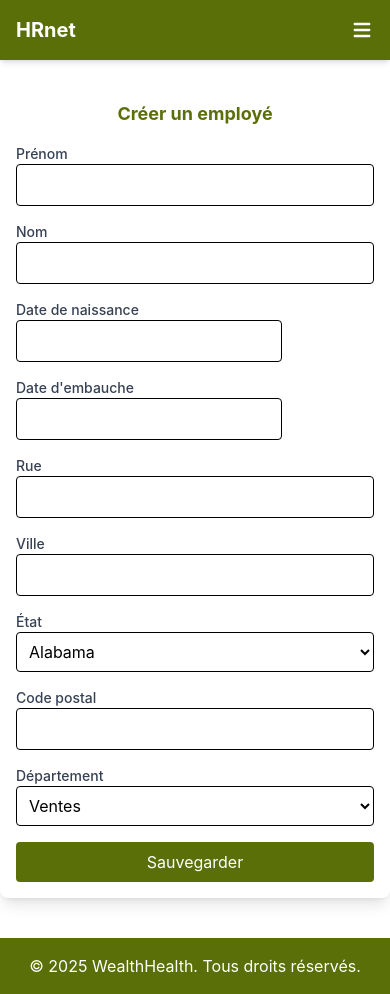
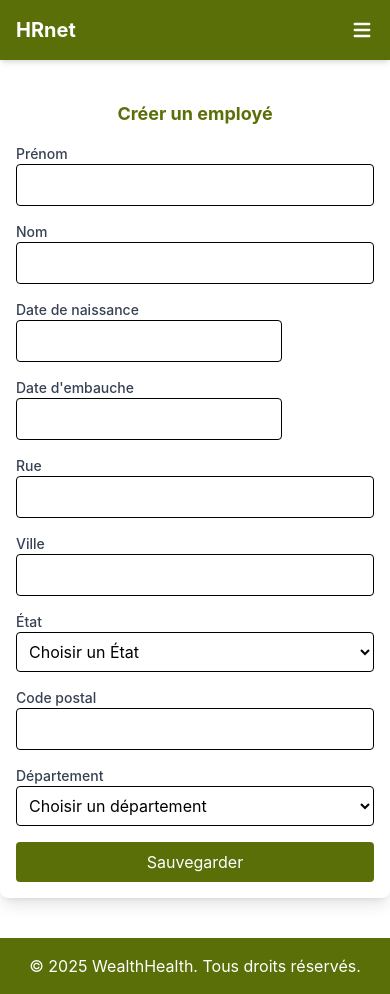
Before and after one commit to stephanievanoverberghe/ocr-p14-hrnet, a React (Vite) app: page / in a window 390 px wide. Built offline with nearby package versions, Linux system fonts and the light colour scheme.

Commit message:
fix: responsive

```diff
--- a/src/components/Modal.jsx
+++ b/src/components/Modal.jsx
@@ -4,8 +4,8 @@ function Modal({ isOpen, onClose, message }) {
     if (!isOpen) return null;
 
     return (
-        <div className="fixed inset-0 flex items-center justify-center bg-black bg-opacity-50">
-            <div className="bg-white p-6 rounded-lg shadow-lg">
+        <div className="fixed inset-0 flex items-center justify-center bg-black/75">
+            <div className="bg-white p-6 rounded-lg shadow-lg mx-auto text-center">
                 <p className="text-lg font-semibold">{message}</p>
                 <button className="mt-4 bg-[#5a6f07] text-white px-4 py-2 rounded" onClick={onClose}>
                     OK
--- a/src/pages/CreateEmployeePage.jsx
+++ b/src/pages/CreateEmployeePage.jsx
@@ -59,7 +59,7 @@ function CreateEmployeePage() {
     return (
         <div className="w-full mx-2 md:max-w-lg md:mx-auto lg:max-w-xl mt-6 p-4 md:p-6 bg-white shadow-lg rounded-lg">
             <h1 className="text-lg sm:text-2xl font-bold text-center text-[#5a6f07]">Créer un employé</h1>
-            <form className="mt-4 space-y-4" onSubmit={handleSubmit(onSubmit)}>
+            <form className="mt-4 space-y-4 w-full" onSubmit={handleSubmit(onSubmit)}>
                 {/* Champ Prénom */}
                 <div>
                     <label className="block text-sm font-medium text-gray-700">Prénom</label>
@@ -75,10 +75,10 @@ function CreateEmployeePage() {
                 </div>
 
                 {/* Date de naissance */}
-                <CustomDatePicker name="dateOfBirth" label="Date de naissance" control={control} error={errors.dateOfBirth?.message} />
+                <CustomDatePicker name="dateOfBirth" label="Date de naissance" control={control} error={errors.dateOfBirth?.message} className="w-full" />
 
                 {/* Date d'embauche */}
-                <CustomDatePicker name="startDate" label="Date d'embauche" control={control} error={errors.startDate?.message} />
+                <CustomDatePicker name="startDate" label="Date d'embauche" control={control} error={errors.startDate?.message} className="w-full" />
 
                 {/* Adresse */}
                 <div>
@@ -98,7 +98,7 @@ function CreateEmployeePage() {
                 <Dropdown
                     name="state"
                     label="État"
-                    options={states.map((state) => ({ key: state.abbreviation, value: state.abbreviation, label: state.name }))}
+                    options={[{ value: '', label: 'Choisir un État' }, ...states.map((state) => ({ key: state.abbreviation, value: state.abbreviation, label: state.name }))]}
                     control={control}
                     error={errors.state?.message}
                     className="w-full"
@@ -115,7 +115,10 @@ function CreateEmployeePage() {
                 <Dropdown
                     name="department"
                     label="Département"
-                    options={departments.map((department) => ({ key: department.name, value: department.name, label: department.name }))}
+                    options={[
+                        { value: '', label: 'Choisir un département' },
+                        ...departments.map((department) => ({ key: department.name, value: department.name, label: department.name })),
+                    ]}
                     control={control}
                     error={errors.department?.message}
                     className="w-full"
```
